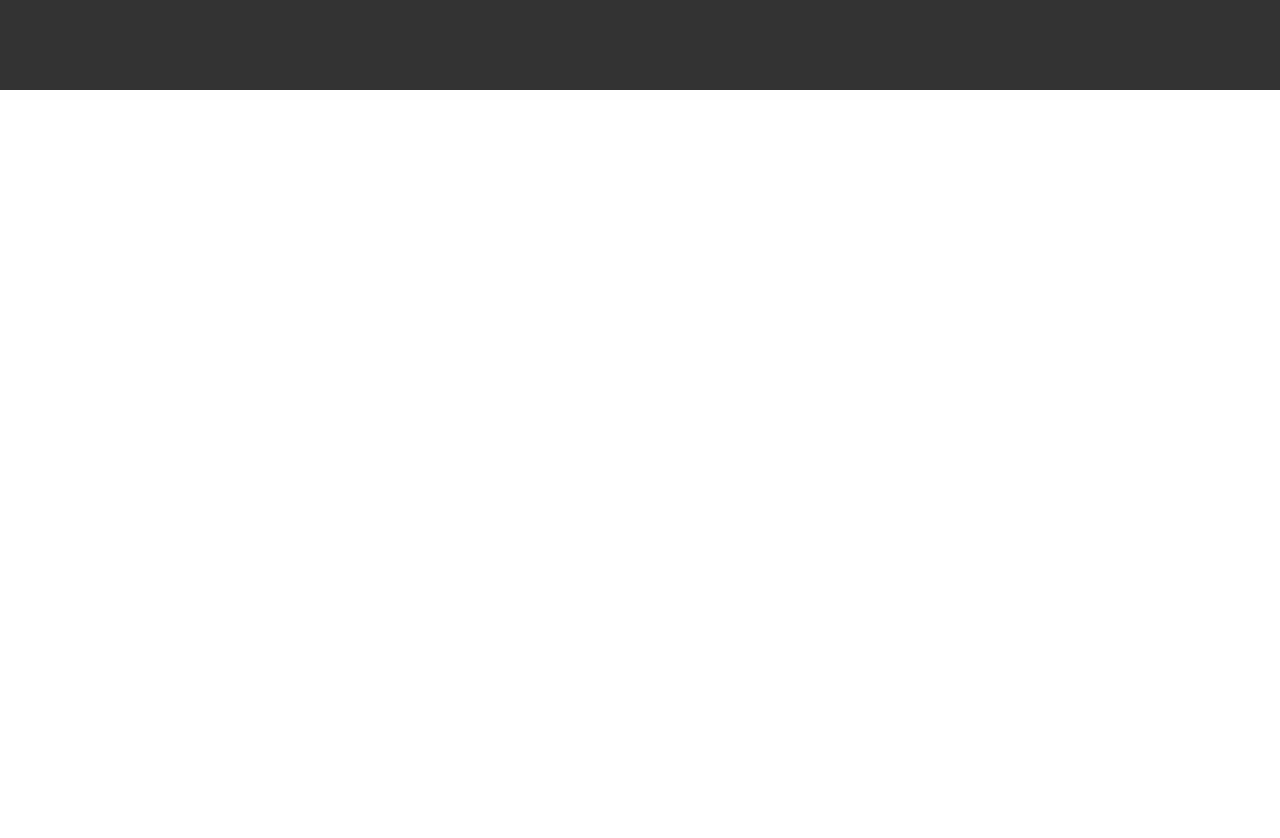
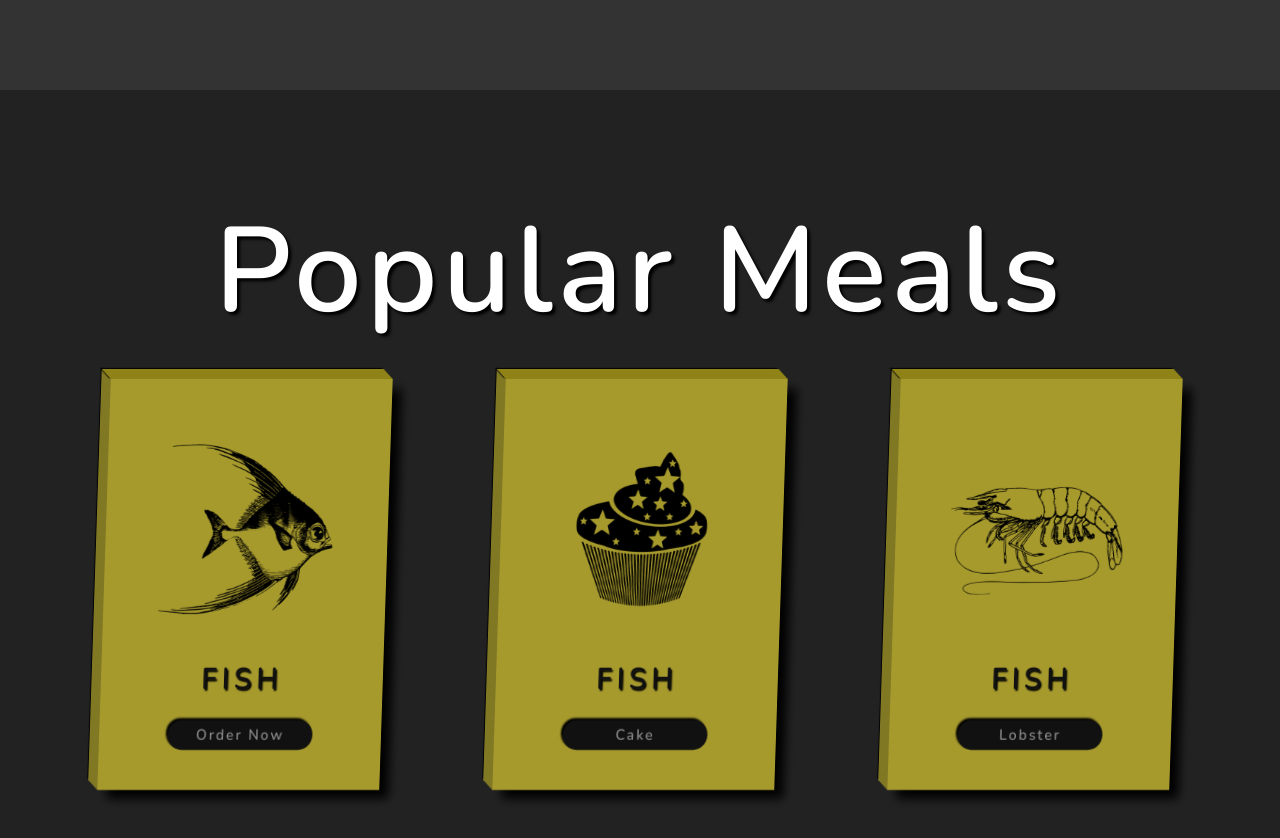
Before and after one commit to BaiSudarshan/Food-Selling-Website, a plain HTML site: page index.html in a window 1280 px wide. Shown: the part 710-1548 px from the top of the page. Before the commit the page ends 800 px from the top, so only its background shows below. Drawn offline with nearby package versions, Linux system fonts and the light colour scheme.

Commit message:
Added - Section 2 (Card-Screen)

```diff
--- a/index.html
+++ b/index.html
@@ -1,20 +1,20 @@
 <!DOCTYPE html>
 <html lang="en">
   <head>
-        <meta charset="UTF-8">
-        <meta name = "viewport" content="width=device-width, initial-scale=1.0">
-        <title> Foods </title>
-        <link rel="stylesheet" href="style.css">
-        <link rel="stylesheet" href="https://cdnjs.cloudflare.com/ajax/libs/font-awesome/6.4.2/css/all.min.css">
-
+    <meta charset="UTF-8" />
+    <meta name="viewport" content="width=device-width, initial-scale=1.0" />
+    <title>Foods</title>
+    <link rel="stylesheet" href="style.css" />
+    <link
+      rel="stylesheet"
+      href="https://cdnjs.cloudflare.com/ajax/libs/font-awesome/6.4.2/css/all.min.css"
+    />
   </head>
   <body>
     <div class="container">
       <!-- Section 1 -->
       <section class="section-1">
-                <h1 class="section-heading">
-                    Variety of Foods
-                </h1>
+        <h1 class="section-heading">Variety of Foods</h1>
         <div class="section-1-icons">
           <i class="fas fa-stroopwafel change"></i>
           <i class="fas fa-egg"></i>
@@ -27,9 +27,30 @@
           <i class="fas fa-fish"></i>
           <i class="fas fa-seedling"></i>
         </div>
-
       </section>
       <!-- End of Section 1 -->
+      <!-- Section 2 -->
+      <section class="section-2">
+        <h1 class="section-heading">popular meals</h1>
+        <div class="cards-container">
+          <div class="card">
+            <img src="images/card-img-1.png" alt="card-img-1" />
+            <h3 class="card-name">Fish</h3>
+            <button class="card-btn">Order Now</button>
+          </div>
+          <div class="card">
+            <img src="images/card-img-2.png" alt="card-img-2" />
+            <h3 class="card-name">Fish</h3>
+            <button class="card-btn">Cake</button>
+          </div>
+          <div class="card">
+            <img src="images/card-img-3.png" alt="card-img-3" />
+            <h3 class="card-name">Fish</h3>
+            <button class="card-btn">Lobster</button>
+          </div>
+        </div>
+      </section>
+      <!-- End of Section 2 -->
     </div>
     <script src="script.js"></script>
   </body>
--- a/style.css
+++ b/style.css
@@ -15,6 +15,17 @@ html{
     font-size: 62.5%;
 }
 
+.section-heading{
+    font-size: 12rem;
+    font-weight: 900;
+    color: #fff;
+    text-align: center;
+    text-transform: capitalize;
+    letter-spacing: 0.5rem;
+    text-shadow: .3rem .3rem .3rem #000;
+}
+
+
 /* End of Common Styles */
 
 /* Section 1 */
@@ -28,15 +39,6 @@ html{
     justify-content: space-evenly;
 }
 
-.section-heading{
-    font-size: 12rem;
-    font-weight: 900;
-    color: #fff;
-    text-align: center;
-    text-transform: capitalize;
-    letter-spacing: 0.5rem;
-    text-shadow: .3rem .3rem .3rem #000;
-}
 
 .section-1-icons i{
     font-size: 35rem;
@@ -52,3 +54,94 @@ html{
     transition: transform 0.3s;
 }
 /* End of Section 1 */
+
+/* section 2 */
+.section-2{
+    width: 100%;
+    height: 100vh;
+    background-color: #222;
+    display: flex;
+    flex-direction: column;
+    justify-content: space-between;
+    padding: 10rem 0;
+}
+
+.cards-container{
+    display: flex;
+    justify-content: space-evenly;
+}
+
+.card{
+    width:30rem;
+    background-color: #a79a2d;
+    padding: 4rem;
+    display: flex;
+    flex-direction: column;
+    justify-content: space-between;
+    align-items: center;
+    position: relative;
+    box-shadow: 1rem 1rem 1rem #000 ;
+    transform: rotateY(20deg)skewX(-2deg);
+}
+
+.card::before{
+    content: "";
+    height: 100%;
+    width: 1rem;
+    background-color: #817824;
+    position: absolute;
+    top: 0;
+    left: -1rem;
+    transform: skewY(45deg);
+    transform-origin: right;
+    box-shadow: -.1rem -.1rem .1rem #000;
+
+}
+.card::after{
+    content: "";
+    height: 1rem;
+    width: 100%;
+    background-color: #8f8317;
+    position: absolute;
+    top: -1rem;
+    left: 0;
+    transform: skewX(45deg);
+    transform-origin: bottom;
+    box-shadow: -.1rem -.1rem .1rem #000;
+
+}
+.card:hover{
+    transform: rotateY(20deg) skewX(-2deg) translateY(-3rem);
+
+}
+
+
+.card img{
+    width: 100%;
+}
+
+.card-name{
+    font-size: 3rem;
+    font-weight: 900;
+    text-transform: uppercase;
+    letter-spacing: 0.5rem;
+    color: #111;
+    margin: 2rem 0;
+    text-shadow: 0.15rem 0.15rem 0.15rem #000 ;
+}
+.card-btn{
+    width: 70%;
+    background-color: #111;
+    color: #888;
+    border-radius: 5rem;
+    font-size: 1.5rem;
+    font-weight: 800;
+    letter-spacing: 0.2rem;
+    text-transform: capitalize;
+    border: none;
+    padding: .5rem 0;
+    cursor: pointer;
+    box-shadow: -.2rem -.2rem 0.2rem #000;
+}
+
+/* End of Section 2 */
```
Also changed, not shown: screenshot/Section2ss.png (added), 1 other file. Lines whose indentation alone changed are shown as unchanged.
